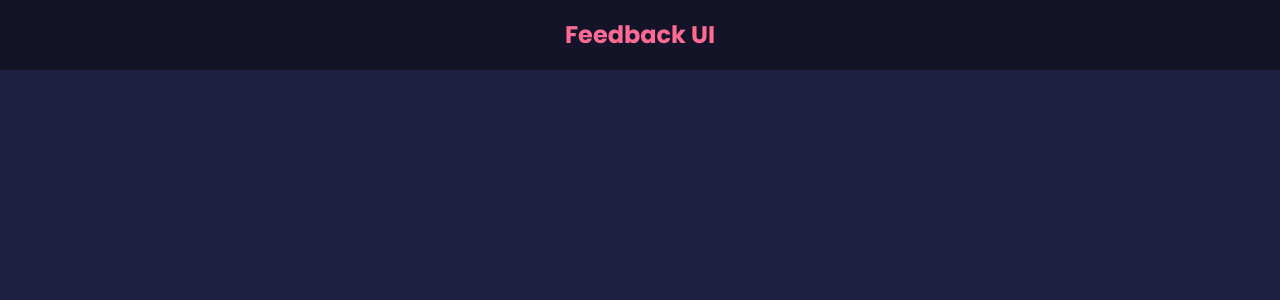
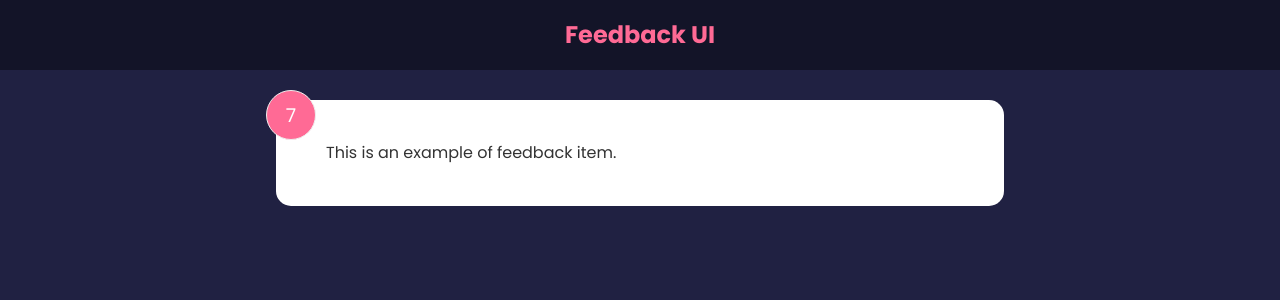
Before and after one commit to Froiod/feedback-app, a React (Create React App) app: page / in a window 1280 px wide. Shown: the top 300 px of the page. Built offline with nearby package versions, Linux system fonts and the light colour scheme.

Commit message:
feedback item

```diff
--- a/src/App.js
+++ b/src/App.js
@@ -1,3 +1,4 @@
+import FeedbackItem from "./components/FeedbackItem"
 import Header from "./components/Header"
 
 
@@ -7,7 +8,7 @@ function App () {
     <>
       <Header />
       <div className="container">
-
+        <FeedbackItem />
       </div>
     </>
   )
--- /dev/null
+++ b/src/components/FeedbackItem.jsx
@@ -0,0 +1,19 @@
+import React from 'react'
+import { useState } from 'react'
+
+function FeedbackItem() {
+
+  const [rating, setRating] = useState(7)
+  const [text, setText] = useState('This is an example of feedback item.')
+
+  return (
+    <div className='card'>
+      <div className="num-display">{rating}</div>
+      <div className="text-display">
+        {text}
+      </div>
+    </div>
+  )
+}
+
+export default FeedbackItem
```
